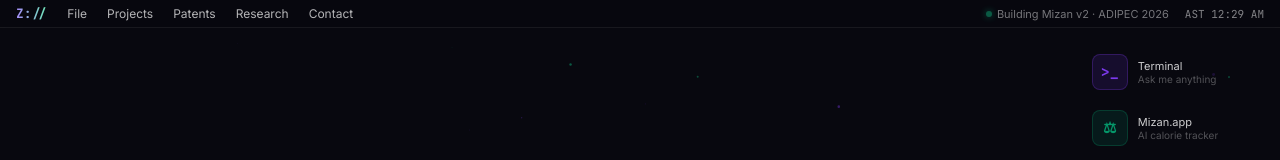
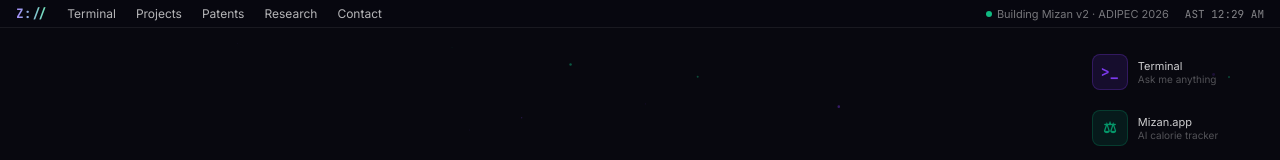
Before and after one commit to ztaha121/zayt-os, a React (Vite) app: page / in a window 1280 px wide. Shown: the top 160 px of the page. Built offline with nearby package versions, Linux system fonts and the light colour scheme.

Commit message:
fix terminal model and nav clicks

```diff
--- a/src/App.jsx
+++ b/src/App.jsx
@@ -102,7 +102,7 @@ export default function App() {
       display: 'flex', flexDirection: 'column',
       overflow: 'hidden', background: 'var(--bg)',
     }}>
-      <MenuBar />
+      <MenuBar onAppClick={openWindow} />
 
       <div style={{ flex: 1, position: 'relative', overflow: 'hidden' }}>
         <Wallpaper />
--- a/src/components/Desktop.jsx
+++ b/src/components/Desktop.jsx
@@ -15,7 +15,7 @@ export function DesktopIcons({ openWindows, onOpen }) {
           initial={{ opacity: 0, x: 20 }}
           animate={{ opacity: 1, x: 0 }}
           transition={{ delay: i * 0.05 + 0.2 }}
-          onDoubleClick={() => onOpen(app.id)}
+          onClick={() => onOpen(app.id)}
           style={{
             display: 'flex', alignItems: 'center', gap: '10px',
             padding: '6px 10px',
--- a/src/components/MenuBar.jsx
+++ b/src/components/MenuBar.jsx
@@ -17,11 +17,18 @@ export default function MenuBar({ onAppClick }) {
     return () => clearInterval(id)
   }, [])
 
+  const NAV = [
+    { label: 'Terminal', id: 'terminal' },
+    { label: 'Projects', id: 'mizan' },
+    { label: 'Patents', id: 'patents' },
+    { label: 'Research', id: 'research' },
+    { label: 'Contact', id: 'about' },
+  ]
+
   return (
     <div style={{
       height: '28px',
-      background: 'rgba(8,8,15,0.85)',
-      backdropFilter: 'blur(20px)',
+      background: 'rgba(8,8,15,0.95)',
       borderBottom: '0.5px solid rgba(255,255,255,0.07)',
       display: 'flex', alignItems: 'center',
       justifyContent: 'space-between',
@@ -35,20 +42,19 @@ export default function MenuBar({ onAppClick }) {
     }}>
       <div style={{ display: 'flex', gap: '20px', alignItems: 'center' }}>
         <span style={{
-          fontFamily: 'var(--mono)',
-          fontWeight: 700,
+          fontFamily: 'var(--mono)', fontWeight: 700,
           background: 'linear-gradient(90deg, #a78bfa, #6ee7b7)',
-          WebkitBackgroundClip: 'text',
-          WebkitTextFillColor: 'transparent',
+          WebkitBackgroundClip: 'text', WebkitTextFillColor: 'transparent',
           fontSize: '13px',
         }}>Z://</span>
-        {['File', 'Projects', 'Patents', 'Research', 'Contact'].map(item => (
+        {NAV.map(item => (
           <span
-            key={item}
+            key={item.id}
+            onClick={() => onAppClick && onAppClick(item.id)}
             style={{ cursor: 'pointer', transition: 'color 0.15s' }}
-            onMouseEnter={e => e.target.style.color = 'rgba(255,255,255,0.95)'}
+            onMouseEnter={e => e.target.style.color = '#a78bfa'}
             onMouseLeave={e => e.target.style.color = 'rgba(255,255,255,0.7)'}
-          >{item}</span>
+          >{item.label}</span>
         ))}
       </div>
 
@@ -56,10 +62,7 @@ export default function MenuBar({ onAppClick }) {
         <span style={{ display: 'flex', alignItems: 'center', gap: '5px' }}>
           <span style={{
             width: '6px', height: '6px', borderRadius: '50%',
-            background: '#10b981',
-            boxShadow: '0 0 6px #10b981',
-            display: 'inline-block',
-            animation: 'pulse 2s ease-in-out infinite',
+            background: '#10b981', display: 'inline-block',
           }} />
           <span style={{ color: 'rgba(255,255,255,0.45)', fontSize: '11px' }}>
             {OWNER.status}
@@ -69,13 +72,6 @@ export default function MenuBar({ onAppClick }) {
           AST {time}
         </span>
       </div>
-
-      <style>{`
-        @keyframes pulse {
-          0%, 100% { opacity: 1; }
-          50% { opacity: 0.4; }
-        }
-      `}</style>
     </div>
   )
 }
--- a/src/components/TerminalWindow.jsx
+++ b/src/components/TerminalWindow.jsx
@@ -1,10 +1,9 @@
 import { useState, useRef, useEffect } from 'react'
-import { TERMINAL_RESPONSES, OWNER } from '../data/portfolio'
+import { TERMINAL_RESPONSES } from '../data/portfolio'
 
 const SYSTEM_PROMPT = `You are the interactive terminal on Zaynab Taha's portfolio website (Z://OS).
 You answer questions about Zaynab in first person on her behalf, as if you ARE her portfolio AI.
 Keep responses short (3-6 lines max), punchy, and technical. Use plain text, no markdown.
-Use occasional line breaks with \\n for readability.
 
 Key facts about Zaynab:
 - AI developer, founder, MSc candidate at University of Ottawa (Interdisciplinary AI)
@@ -18,10 +17,7 @@ Key facts about Zaynab:
 - Stack: Python, React, Vite, FastAPI, Flask, Node.js, Supabase, PostgreSQL, Kafka, Airflow, AWS
 - Built JobAgent AI — autonomous job application agent
 - GitHub: github.com/ztaha121
-- If asked about hiring: Zaynab is open to AI/data roles, especially in Saudi Arabia or remote
-
-Respond naturally to questions. If someone types a command like 'help', 'whoami', 'skills', etc.,
-respond as an informative terminal would. Keep it real, not corporate.`
+- Open to AI/data roles in Saudi Arabia or remote`
 
 export default function TerminalWindow() {
   const [history, setHistory] = useState([
@@ -49,11 +45,7 @@ export default function TerminalWindow() {
     setHistIdx(-1)
     setInput('')
 
-    // local commands
-    if (trimmed === 'clear') {
-      setHistory([])
-      return
-    }
+    if (trimmed === 'clear') { setHistory([]); return }
 
     const local = TERMINAL_RESPONSES[trimmed]
     if (local) {
@@ -62,17 +54,22 @@ export default function TerminalWindow() {
       return
     }
 
-    // AI fallback — Groq free tier
+    const apiKey = import.meta.env.VITE_GROQ_API_KEY
+    if (!apiKey || apiKey === 'your_groq_api_key_here') {
+      setHistory(h => [...h, { type: 'error', text: 'AI not configured. Add VITE_GROQ_API_KEY to .env and restart.' }])
+      return
+    }
+
     setLoading(true)
     try {
       const res = await fetch('https://api.groq.com/openai/v1/chat/completions', {
         method: 'POST',
         headers: {
           'Content-Type': 'application/json',
-          'Authorization': `Bearer ${import.meta.env.VITE_GROQ_API_KEY}`,
+          'Authorization': `Bearer ${apiKey}`,
         },
         body: JSON.stringify({
-          model: 'llama3-8b-8192',
+          model: 'llama-3.3-70b-versatile',
           max_tokens: 300,
           messages: [
             { role: 'system', content: SYSTEM_PROMPT },
@@ -81,10 +78,14 @@ export default function TerminalWindow() {
         }),
       })
       const data = await res.json()
-      const text = data.choices?.[0]?.message?.content || 'Error: no response'
-      setHistory(h => [...h, { type: 'output', text }])
+      if (data.error) {
+        setHistory(h => [...h, { type: 'error', text: `Groq error: ${data.error.message}` }])
+      } else {
+        const text = data.choices?.[0]?.message?.content || 'No response'
+        setHistory(h => [...h, { type: 'output', text }])
+      }
     } catch (err) {
-      setHistory(h => [...h, { type: 'error', text: 'Connection error. Try again.' }])
+      setHistory(h => [...h, { type: 'error', text: `Network error: ${err.message}` }])
     } finally {
       setLoading(false)
     }
@@ -108,19 +109,10 @@ export default function TerminalWindow() {
 
   return (
     <div
-      style={{
-        height: '340px',
-        display: 'flex', flexDirection: 'column',
-        fontFamily: 'var(--mono)',
-        fontSize: '12px',
-      }}
+      style={{ height: '340px', display: 'flex', flexDirection: 'column', fontFamily: 'var(--mono)', fontSize: '12px' }}
       onClick={() => inputRef.current?.focus()}
     >
-      <div style={{
-        flex: 1, overflowY: 'auto',
-        padding: '14px 16px',
-        lineHeight: '1.75',
-      }}>
+      <div style={{ flex: 1, overflowY: 'auto', padding: '14px 16px', lineHeight: '1.75' }}>
         {history.map((line, i) => (
           <div key={i}>
             {line.type === 'input' ? (
@@ -130,20 +122,13 @@ export default function TerminalWindow() {
               </div>
             ) : (
               <div style={{
-                color: line.type === 'error'
-                  ? '#ef4444'
-                  : 'rgba(255,255,255,0.6)',
-                whiteSpace: 'pre-wrap',
-                marginBottom: '4px',
+                color: line.type === 'error' ? '#ef4444' : 'rgba(255,255,255,0.6)',
+                whiteSpace: 'pre-wrap', marginBottom: '4px',
               }}>{line.text}</div>
             )}
           </div>
         ))}
-        {loading && (
-          <div style={{ color: '#a78bfa' }}>
-            <span style={{ animation: 'blink 0.7s step-end infinite' }}>▋</span>
-          </div>
-        )}
+        {loading && <div style={{ color: '#a78bfa' }}>thinking...</div>}
         <div ref={endRef} />
       </div>
 
@@ -168,8 +153,6 @@ export default function TerminalWindow() {
           placeholder={loading ? 'thinking...' : 'type a command or ask anything...'}
         />
       </div>
-
-      <style>{`@keyframes blink { 50% { opacity: 0; } }`}</style>
     </div>
   )
 }
```
